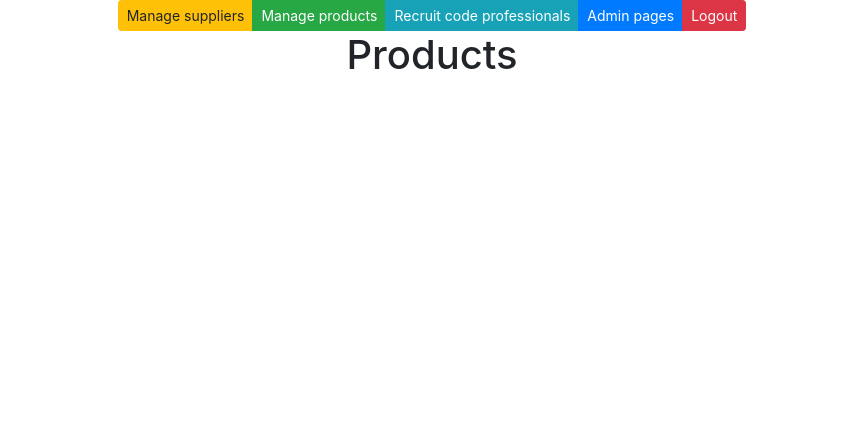
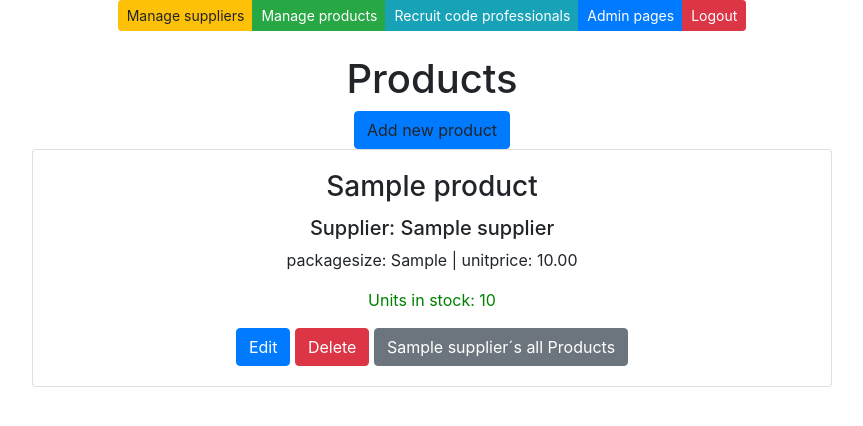
Before and after one commit to AndreyGOIT/careeria-django, a Django app: page /products/ in a window 1280 px wide. Shown: the top 426 px of the page, without its empty margins (208-1071 px from the left). Run offline with Django 5.2, Linux system fonts and the light colour scheme; tables that the repository leaves empty hold one stand-in row (values such as "Sample post"); some libraries are stand-ins or nearby versions.

Commit message:
Tuotteiden listaaminen ja lisääminen

```diff
--- a/app/templates/productlist.html
+++ b/app/templates/productlist.html
@@ -1,5 +1,82 @@
-{% extends "index.html" %} {% block content %}
+{% extends 'index.html' %} {% block content %}
+
+<br />
+<!-- Lisäyslomakkeen paikka -->
+<div id="add-div"></div>
+<br />
 
 <h1>Products</h1>
 
+<a onclick="showaddform()" class="btn btn-primary">Add new product</a>
+
+{% for p in products %}
+
+<div class="card" style="width: 50rem">
+  <div class="card-body">
+    <h3 class="card-title">{{p.productname}}</h3>
+    <h5 class="card-text">Supplier: {{p.supplier.companyname}}</h5>
+    <p class="card-text">
+      packagesize: {{p.packagesize}} | unitprice: {{p.unitprice}}
+    </p>
+    <p class="card-text" style="color: green">
+      Units in stock: {{p.unitsinstock}}
+    </p>
+    <a href="/edit-product-get/{{p.id}}/" class="btn btn-primary">Edit</a>
+
+    <a href="/confirm-delete-product/{{p.id}}/" class="btn btn-danger"
+      >Delete</a
+    >
+
+    <a href="/products-by-supplier/{{p.supplier.id}}/" class="btn btn-secondary"
+      >{{p.supplier.companyname}}´s all Products</a
+    >
+  </div>
+</div>
+
+{% empty %}
+
+<div class="card" style="width: 50rem">
+  <div class="card-body">
+    <p class="card-text">No products found in the database</p>
+  </div>
+</div>
+
+{%endfor%}
+
+<script>
+  let y = `
+    <h2 style="color: darkorange;">Please fill in form</h2>
+
+    <div class="card" style="width: 20rem;">
+        <div class="card-body">
+            <form method="post" action="/add-product/">
+                {%csrf_token %}
+                <input class="card-text" class="card-text" type="text" placeholder="product name" name="productname">
+                <input class="card-text" type="text" placeholder="package size" name="packagesize">
+                <input class="card-text" type="text" placeholder="unitprice" name="unitprice">
+                <input class="card-text" type="text" placeholder="units in stock or 0" name="unitsinstock">
+                <br />
+                <label for="supplier">Supplier</label>
+                <select id="supplier" name="supplier">
+                {% for s in suppliers %}
+                  <option value="{{s.id}}">{{s.companyname}}</option>
+                  {% endfor %}
+                </select>
+
+                <br/>
+                <input type="submit" value="Confirm" class="btn btn-success btn-sm" name="">
+                <input type="submit" id="hide-btn" class="btn btn-secondary btn-sm" onclick="hideaddform()" value="Cancel" name="">
+            </form>
+        </div>
+    </div>`;
+
+  function showaddform() {
+    document.getElementById("add-div").innerHTML = y;
+  }
+
+  function hideaddform() {
+    document.getElementById("add-div").innerHTML = "";
+  }
+</script>
+
 {% endblock %}
--- a/app/urls.py
+++ b/app/urls.py
@@ -17,15 +17,17 @@ Including another URLconf
 from django.contrib import admin
 from django.urls import path
 
-from app.views import landing_view, supplierlistview, productlistview, addsupplier
+from app.views import landing_view, supplierlistview, productlistview, addsupplier, addproduct
 
 urlpatterns = [
     path('', landing_view),
+
     # Product urls
     path('products/', productlistview),
+    path('add-product/', addproduct),
+
     # Supplier urls
     path('suppliers/', supplierlistview),
-
     path('add-supplier/', addsupplier),
 
     path('admin/', admin.site.urls),
--- a/app/views.py
+++ b/app/views.py
@@ -11,6 +11,16 @@ def productlistview(request):
     supplierlist = Supplier.objects.all()
     context = {'products': productlist, 'suppliers': supplierlist}
     return render (request,"productlist.html",context)
+
+def addproduct(request):
+    a = request.POST['productname']
+    b = request.POST['packagesize']
+    c = request.POST['unitprice']
+    d = request.POST['unitsinstock']
+    e = request.POST['supplier']
+
+    Product(productname = a, packagesize = b, unitprice = c, unitsinstock = d, supplier = Supplier.objects.get(id = e)).save()
+    return redirect(request.META['HTTP_REFERER'])
 
 # Supplier view´s
 def supplierlistview(request):
```
Also changed, not shown: app/templates/supplierlist.html (+8 -0 lines).
